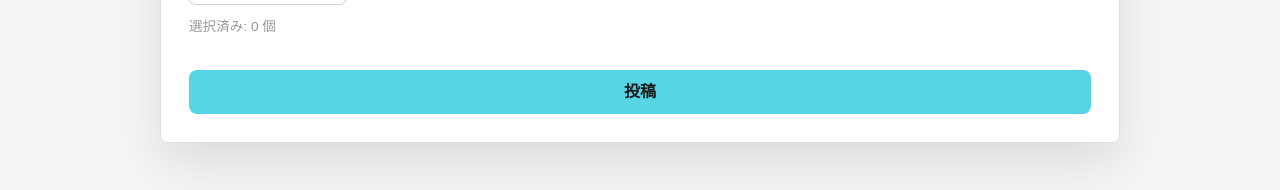
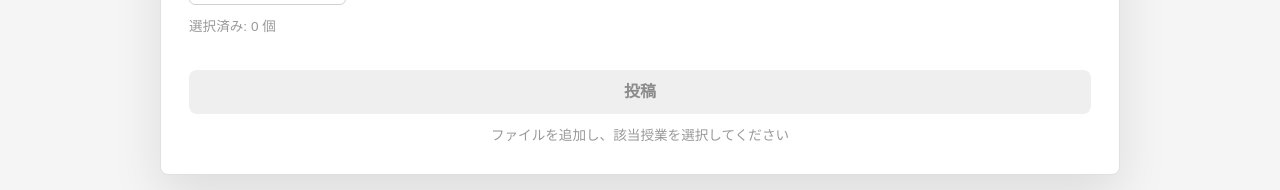
Before and after one commit to ktsgsg/tierin, a Next.js app in the folder frontend/tierin/: page /post in a window 1280 px wide. Shown: the part 762-952 px from the top of the page. Built offline with nearby package versions, Linux system fonts and the light colour scheme.

Commit message:
change accounts and posting

```diff
--- a/frontend/tierin/app/accounts/AccountContent.tsx
+++ b/frontend/tierin/app/accounts/AccountContent.tsx
@@ -40,21 +40,24 @@ export default function AccountContent({ data }: AccountContentProps) {
                <SearchResultList items={data.myResources} />
             </div>
 
-            {/* {アカウント削除ボタン
+            {/* 削除依頼案内 */}
             <div className={styles.accountSection}>
-               <h2 className={styles.sectionTitle}>危険な操作</h2>
+               <h2 className={styles.sectionTitle}>アカウント・コンテンツの削除</h2>
                <div className={styles.dangerZone}>
                   <p className={styles.dangerText}>
-                     アカウントを削除すると、すべてのデータが失われます。この操作は取り消せません。
+                     アカウントの削除、または自分が投稿したコンテンツを削除したい場合は、以下のメールアドレスにその旨をお伝えください。
                   </p>
-                  <button
-                     onClick={handleDeleteAccount}
-                     className={styles.deleteButton}
+                  <a
+                     href="mailto:241205181@ccmailg.meijo-u.ac.jp?subject=Tierin 削除依頼"
+                     className={styles.contactEmail}
                   >
-                     アカウントを削除
-                  </button>
+                     241205181@ccmailg.meijo-u.ac.jp
+                  </a>
+                  <p className={styles.futureNote}>
+                     ※ 今後、アプリ内から削除できる機能を追加予定です。
+                  </p>
                </div>
-            </div>} */}
+            </div>
          </div>
       </main>
    );
--- a/frontend/tierin/app/post/page.tsx
+++ b/frontend/tierin/app/post/page.tsx
@@ -9,8 +9,11 @@ export default function PostingTestPage() {
   // GoogleClassroom風に「ファイルを追加」→選択済みのファイル名表示を実装
   const [files, setFiles] = useState<File[]>([]);
   const [statusMsg, setStatusMsg] = useState<string | null>(null);
-  const { SubjectInputs, SubjectList, reset: resetSubject } = SubjectTeacherContainer();
+  const { SubjectInputs, SubjectList, reset: resetSubject, selectedCode } = SubjectTeacherContainer();
   const formRef = useRef<HTMLFormElement>(null);
+
+  // 投稿ボタンの有効/無効状態
+  const canSubmit = files.length > 0 && selectedCode !== '';
 
   function handleAddFiles(e: React.ChangeEvent<HTMLInputElement>) {
     const selected = e.target.files;
@@ -36,6 +39,17 @@ export default function PostingTestPage() {
 
   async function handleSubmit(e: React.FormEvent<HTMLFormElement>) {
     e.preventDefault();
+
+    // バリデーション
+    if (files.length === 0) {
+      setStatusMsg("ファイルを1つ以上選択してください。");
+      return;
+    }
+    if (!selectedCode) {
+      setStatusMsg("該当授業を選択してください。");
+      return;
+    }
+
     setStatusMsg("送信中…");
 
     const form = new FormData(e.currentTarget);
@@ -224,7 +238,26 @@ export default function PostingTestPage() {
             </div>
 
             <div style={{ display: 'flex', flexDirection: 'column', alignItems: 'center', gap: '12px', marginTop: '8px' }}>
-              <button type="submit" className="auth-button">投稿</button>
+              <button
+                type="submit"
+                className="auth-button"
+                disabled={!canSubmit}
+                style={{
+                  opacity: canSubmit ? 1 : 0.5,
+                  cursor: canSubmit ? 'pointer' : 'not-allowed'
+                }}
+              >
+                投稿
+              </button>
+              {!canSubmit && (
+                <div style={{ fontSize: '0.85rem', color: '#999999' }}>
+                  {files.length === 0 && selectedCode === ''
+                    ? 'ファイルを追加し、該当授業を選択してください'
+                    : files.length === 0
+                      ? 'ファイルを1つ以上追加してください'
+                      : '該当授業を選択してください'}
+                </div>
+              )}
               {statusMsg && (
                 <div style={{
                   fontSize: '0.9rem',
--- a/frontend/tierin/app/post/suggest_layout.tsx
+++ b/frontend/tierin/app/post/suggest_layout.tsx
@@ -129,7 +129,8 @@ export function SubjectTeacherContainer() {
         )}
       </>
     ),
-    reset
+    reset,
+    selectedCode
   };
 }
 
```
Also changed, not shown: frontend/tierin/app/accounts/page.module.css (+20 -0 lines).
